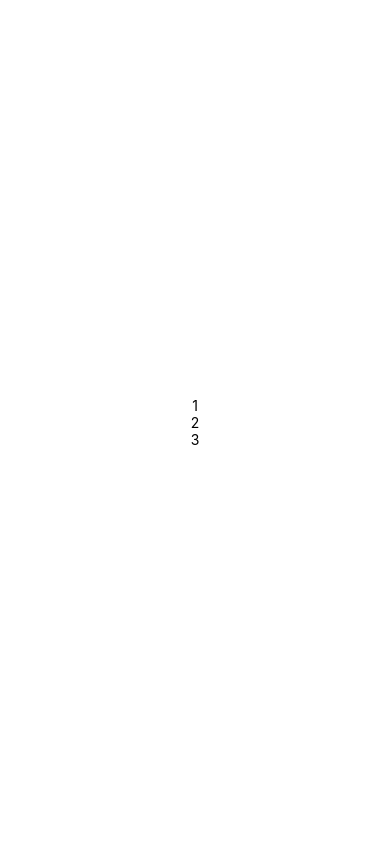
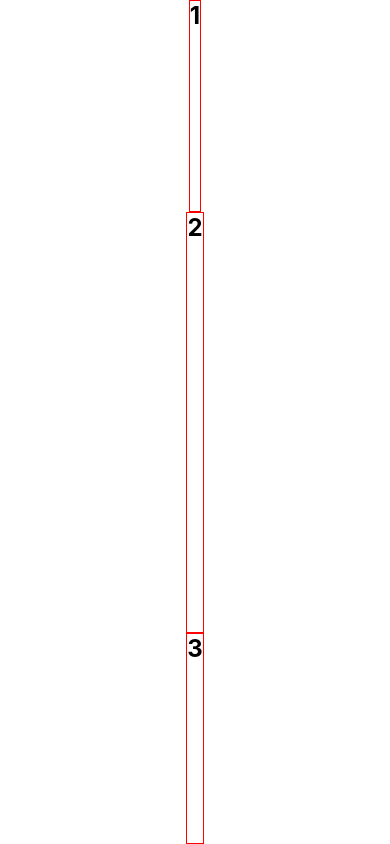
Before and after one commit to mistercle/Eyurotruck, a React Native app: screen / in a window 390 px wide. Built offline with nearby package versions, Linux system fonts and the light colour scheme.

Commit message:
stretch and flex2

```diff
--- a/App.js
+++ b/App.js
@@ -7,9 +7,9 @@
   {
     return (
       <View style={styles.container}>
-        <Text>1</Text>
-        <Text>2</Text>
-        <Text>3</Text>
+        <Text style={styles.text}>1</Text>
+        <Text style={[styles.text, styles.text2]}>2</Text>
+        <Text style={styles.text}>3</Text>
       </View>
     );
   }
@@ -23,4 +23,19 @@
     justifyContent: 'center',
   },
 
+  text: {
+    flex : 1,
+    borderWidth : 1,
+    borderColor : 'red',
+
+    textAlign: 'center',
+    textAlignVertical: 'center',
+    fontSize: 24,
+    fontWeight: 'bold',
+  },
+
+  text2 :{
+    flex : 2,
+  }
+
 });
```
